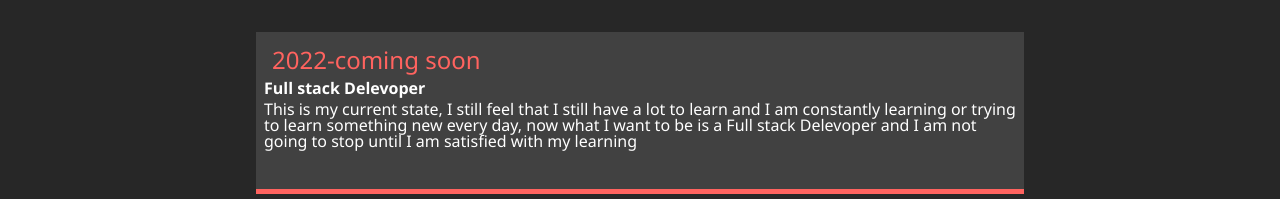
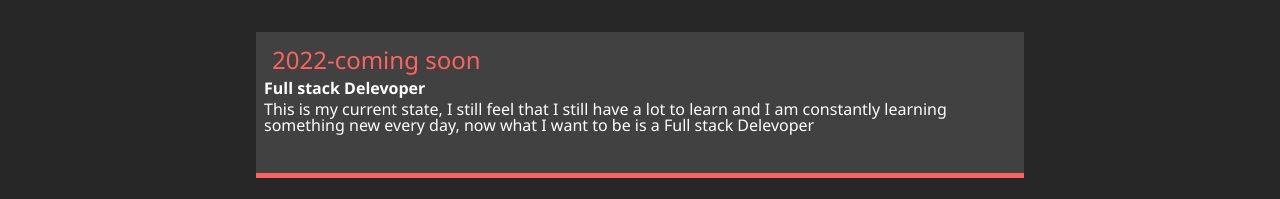
Before and after one commit to FranklynSierra/franklyn-portafolio, a plain HTML site: page dist/about.html in a window 1280 px wide. Shown: the part 400-599 px from the top of the page. Drawn offline with Linux system fonts and the light colour scheme.

Commit message:
other changes in my portafolio

```diff
--- a/dist/about.html
+++ b/dist/about.html
@@ -57,7 +57,7 @@
             <div class="jobs__job">
                 <h2 class="text-seconday">2022-coming soon</h2>
                 <h6>Full stack Delevoper</h6>
-                <p>This is my current state, I still feel that I still have a lot to learn and I am constantly learning or trying to learn something new every day, now what I want to be is a Full stack Delevoper and I am not going to stop until I am satisfied with my learning</p>
+                <p>This is my current state, I still feel that I still have a lot to learn and I am constantly learning  something new every day, now what I want to be is a Full stack Delevoper</p>
             </div>
             <div class="jobs__job">
                 <h2 class="text-seconday">2020-2021</h2>
```
